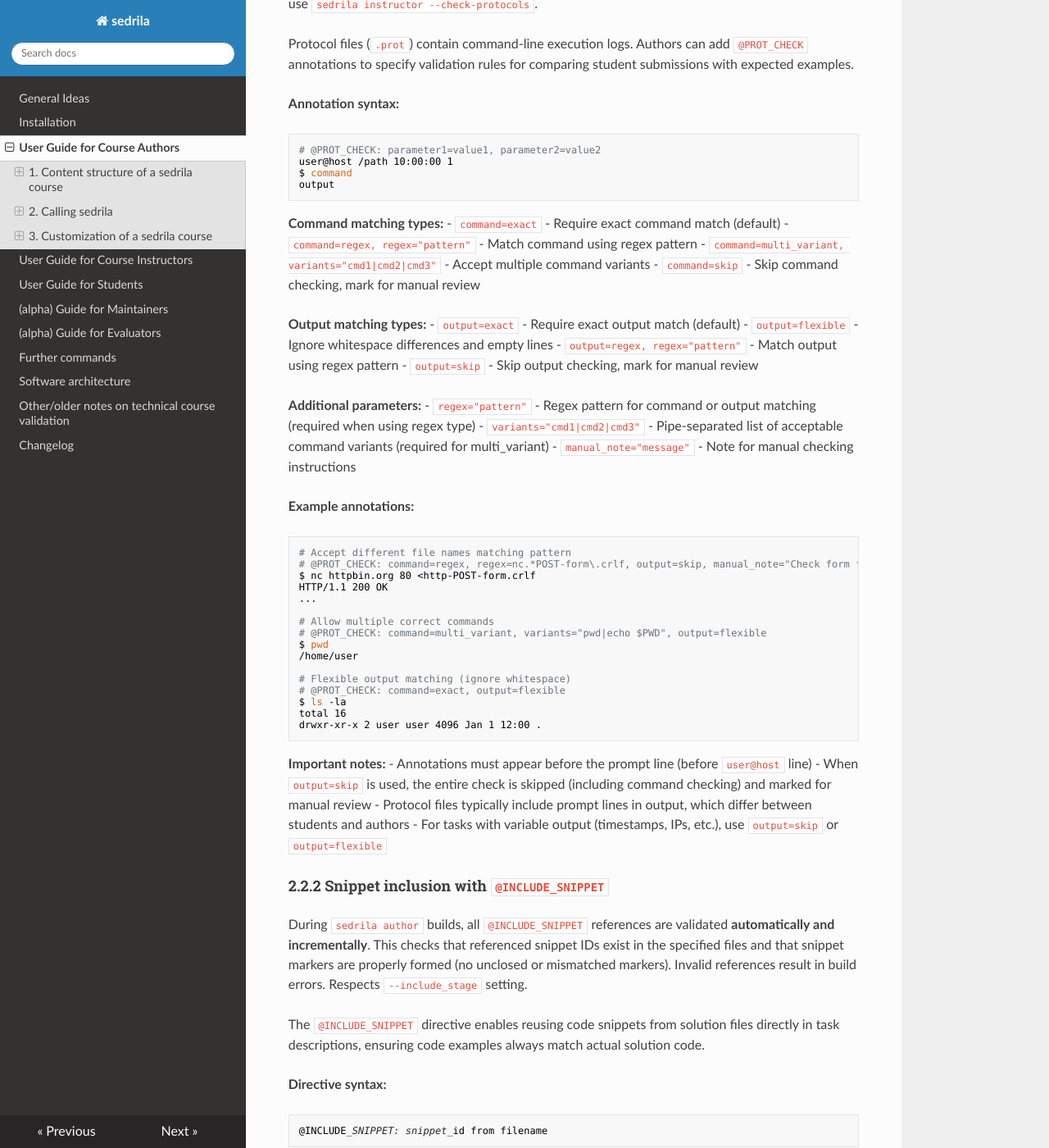
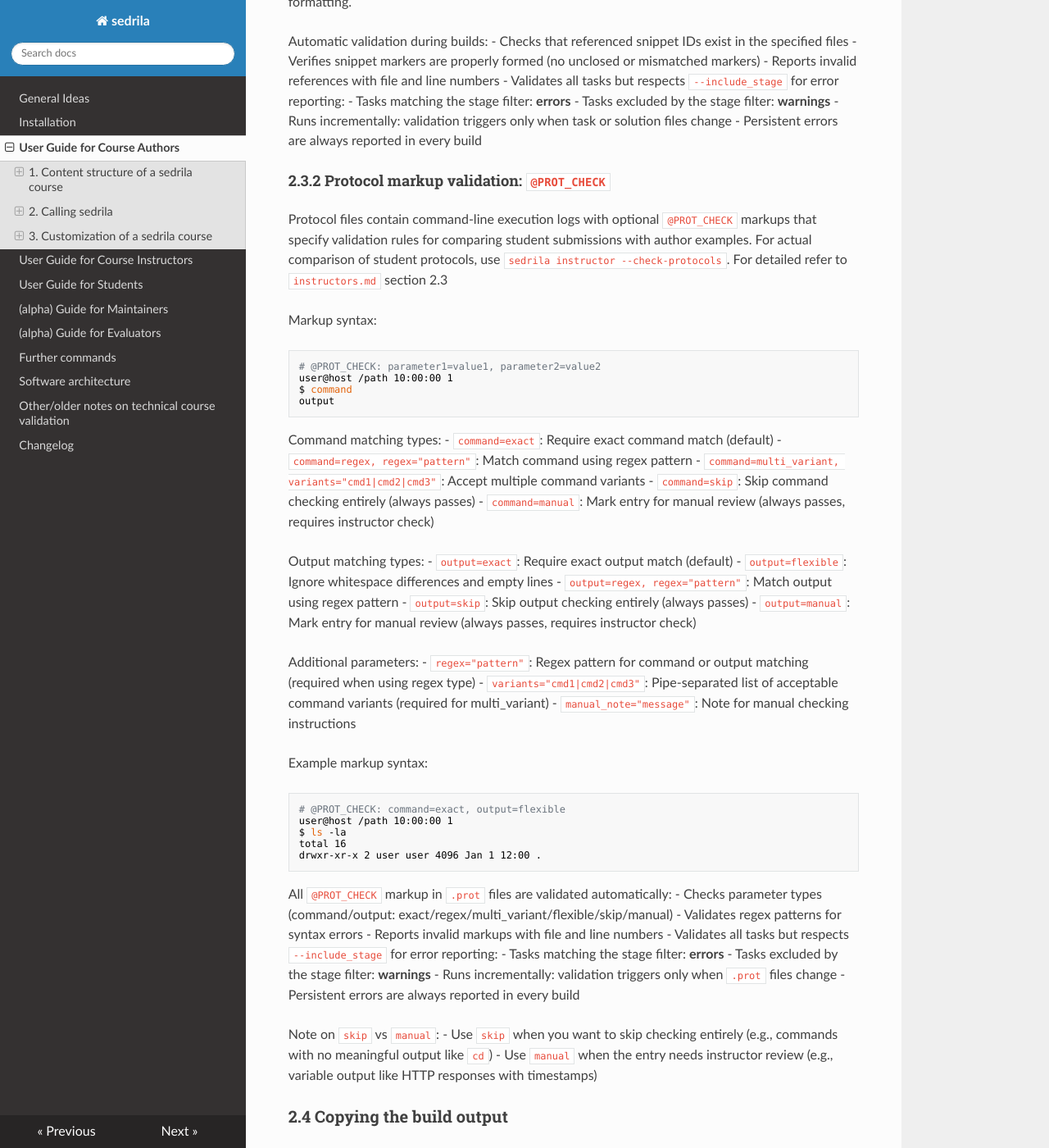
Before and after one commit to fubinf/sedrila, an MkDocs documentation site: the page built from docs/authors.md, in a window 1280 px wide and 1400 px high, scrolled down 19005 px. Shown: the whole window at 82% size. Built offline with MkDocs 1.6.1, drawn with Linux system fonts in a browser that asks for light colours; nearby versions of some CDN libraries; some of the changed text lies outside the part shown.

Commit message:
refactor: #27, #28, numerous changes and optimizations - Refactored `author --validate-snippets` and `author --validate-protocols` to support true incremental validation - Improved file validity checks by referencing `check_links()` to perform consistent validation across all existing files - Removed previously hardcoded paths in `markdown.py` and replaced them with dynamic path resolution via `course_builder` for task and solution retrieval - Simplified snippet path resolution in `validate-snippets` to two practical modes. - Updated `authors.md` and `instructors.md` to match the tone and style of `authors.md` section 2.3 - Added new pytest tests

````diff
--- a/docs/authors.md
+++ b/docs/authors.md
@@ -656,33 +656,7 @@
 base directories; see 1.14 "Confidential contents" for details.
 
 
-#### 1.9.4 `@INCLUDE_SNIPPET`
-
-`@INCLUDE_SNIPPET: snippet_id from filename`: inserts a specific marked code snippet from a file
-into the Markdown input stream at this point.
-
-- This is a preprocessor directive (not a macro in square brackets) that enables reusing code snippets
-  from solution files directly in task descriptions.
-- Snippets must be marked in the source file using HTML comment markers:
-  ```markdown
-  <!-- @SNIPPET_START: snippet_id -->
-  code content here
-  <!-- @SNIPPET_END: snippet_id -->
-  ```
-- Optional language specification: `<!-- @SNIPPET_START: snippet_id lang=python -->`
-- `filename` follows the same path resolution rules as `[INCLUDE]`:
-  - Relative paths are resolved from the directory containing the file with the reference
-  - Paths starting with `altdir/` are resolved from the project root
-  - Absolute paths starting with `/` are resolved from `chapterdir`
-- The snippet content (excluding the HTML comment markers) is inserted verbatim, preserving formatting
-- During `sedrila author` build, all `@INCLUDE_SNIPPET` directives are expanded automatically
-- Use `sedrila author --validate-snippets` to verify all snippet references are valid
-- This approach ensures code examples in task descriptions always match the actual solution code,
-  preventing inconsistencies when solution code is updated
-- Particularly useful for tutorial-style tasks where students need to see specific parts of example code
-
-
-#### 1.9.5 `[PROT]`
+#### 1.9.4 `[PROT]`
 
 Include a rendered command protocol.
 `[PROT::filename.prot]`: works much like `[INCLUDE]` and obeys the same rules for the filenames.
@@ -922,19 +896,59 @@
     - Make sure you adjust your config file if chapter/taskgroup directories were renamed.
     - After a rename, perform a build to check validity.
 
-#### 2.2.1 Protocol check annotations
+### 2.3 Automatic validation during builds
 
-During `sedrila author` builds, all `@PROT_CHECK` annotation syntax is validated **automatically and incrementally**.
-This checks parameter types (command/output: exact/regex/multi_variant/flexible/skip) and regex validity.
-Invalid annotations result in build errors.
+The `sedrila author` command validates course content incrementally during each build.
+Validation runs only when relevant files change and respects the `--include_stage` setting.
 
-**Note**: This validates annotation syntax only. For comparing student protocols with author protocols,
-use `sedrila instructor --check-protocols`.
+#### 2.3.1 Code snippet validation: `@INCLUDE_SNIPPET`
 
-Protocol files (`.prot`) contain command-line execution logs. Authors can add `@PROT_CHECK` annotations
-to specify validation rules for comparing student submissions with expected examples.
+`@INCLUDE_SNIPPET: snippet_id` inserts a snippet from the solution file in `altdir` to task file.(`{altdir}/.../Task.md` → `{chapterdir}/.../Task.md`).
+`@INCLUDE_SNIPPET: snippet_id from filename` keeps the explicit form and is useful when you need to point to a different `altdir/...` file.
 
-**Annotation syntax:**
+Mark snippets in solution files with HTML comments:
+
+```markdown
+<!-- @SNIPPET_START: snippet_id -->
+code content here
+<!-- @SNIPPET_END: snippet_id -->
+```
+
+Optional language specification:
+```markdown
+<!-- @SNIPPET_START: snippet_id lang=python -->
+```
+
+Use markup in task files, both methods can be used in the same task file:
+- `@INCLUDE_SNIPPET: snippet_id`
+- `@INCLUDE_SNIPPET: snippet_id from altdir/../task.md`
+
+Path resolution (Corresponding to the two forms above):
+1. No explicit path: the same relative location is assumed, but under `altdir` instead of `chapterdir`
+- example: `@INCLUDE_SNIPPET: snippet_id`
+2. Paths starting with `altdir/`: Resolved relative to the project root (directory containing `sedrila.yaml`)
+- example: `@INCLUDE_SNIPPET: snippet_id from altdir/../task.md`
+
+The snippet content (excluding the HTML comment markers) is inserted verbatim, preserving formatting.
+
+Automatic validation during builds:
+- Checks that referenced snippet IDs exist in the specified files
+- Verifies snippet markers are properly formed (no unclosed or mismatched markers)
+- Reports invalid references with file and line numbers
+- Validates all tasks but respects `--include_stage` for error reporting:
+  - Tasks matching the stage filter: **errors**
+  - Tasks excluded by the stage filter: **warnings**
+- Runs incrementally: validation triggers only when task or solution files change
+- Persistent errors are always reported in every build
+
+#### 2.3.2 Protocol markup validation: `@PROT_CHECK`
+
+Protocol files contain command-line execution logs with optional `@PROT_CHECK` markups
+that specify validation rules for comparing student submissions with author examples.
+For actual comparison of student protocols, use `sedrila instructor --check-protocols`.
+For detailed refer to `instructors.md` section 2.3
+
+Markup syntax:
 ```bash
 # @PROT_CHECK: parameter1=value1, parameter2=value2
 user@host /path 10:00:00 1
@@ -942,101 +956,49 @@
 output
 ```
 
-**Command matching types:**
-- `command=exact` - Require exact command match (default)
-- `command=regex, regex="pattern"` - Match command using regex pattern
-- `command=multi_variant, variants="cmd1|cmd2|cmd3"` - Accept multiple command variants
-- `command=skip` - Skip command checking, mark for manual review
+Command matching types:
+- `command=exact`: Require exact command match (default)
+- `command=regex, regex="pattern"`: Match command using regex pattern
+- `command=multi_variant, variants="cmd1|cmd2|cmd3"`: Accept multiple command variants
+- `command=skip`: Skip command checking entirely (always passes)
+- `command=manual`: Mark entry for manual review (always passes, requires instructor check)
 
-**Output matching types:**
-- `output=exact` - Require exact output match (default)
-- `output=flexible` - Ignore whitespace differences and empty lines
-- `output=regex, regex="pattern"` - Match output using regex pattern
-- `output=skip` - Skip output checking, mark for manual review
+Output matching types:
+- `output=exact`: Require exact output match (default)
+- `output=flexible`: Ignore whitespace differences and empty lines
+- `output=regex, regex="pattern"`: Match output using regex pattern
+- `output=skip`: Skip output checking entirely (always passes)
+- `output=manual`: Mark entry for manual review (always passes, requires instructor check)
 
-**Additional parameters:**
-- `regex="pattern"` - Regex pattern for command or output matching (required when using regex type)
-- `variants="cmd1|cmd2|cmd3"` - Pipe-separated list of acceptable command variants (required for multi_variant)
-- `manual_note="message"` - Note for manual checking instructions
+Additional parameters:
+- `regex="pattern"`: Regex pattern for command or output matching (required when using regex type)
+- `variants="cmd1|cmd2|cmd3"`: Pipe-separated list of acceptable command variants (required for multi_variant)
+- `manual_note="message"`: Note for manual checking instructions
 
-**Example annotations:**
+Example markup syntax:
 ```bash
-# Accept different file names matching pattern
-# @PROT_CHECK: command=regex, regex=nc.*POST-form\.crlf, output=skip, manual_note="Check form fields"
-$ nc httpbin.org 80 <http-POST-form.crlf
-HTTP/1.1 200 OK
-...
-
-# Allow multiple correct commands
-# @PROT_CHECK: command=multi_variant, variants="pwd|echo $PWD", output=flexible
-$ pwd
-/home/user
-
-# Flexible output matching (ignore whitespace)
 # @PROT_CHECK: command=exact, output=flexible
+user@host /path 10:00:00 1
 $ ls -la
 total 16
 drwxr-xr-x 2 user user 4096 Jan 1 12:00 .
 ```
 
-**Important notes:**
-- Annotations must appear before the prompt line (before `user@host` line)
-- When `output=skip` is used, the entire check is skipped (including command checking) and marked for manual review
-- Protocol files typically include prompt lines in output, which differ between students and authors
-- For tasks with variable output (timestamps, IPs, etc.), use `output=skip` or `output=flexible`
+All `@PROT_CHECK` markup in `.prot` files are validated automatically:
+- Checks parameter types (command/output: exact/regex/multi_variant/flexible/skip/manual)
+- Validates regex patterns for syntax errors
+- Reports invalid markups with file and line numbers
+- Validates all tasks but respects `--include_stage` for error reporting:
+  - Tasks matching the stage filter: **errors**
+  - Tasks excluded by the stage filter: **warnings**
+- Runs incrementally: validation triggers only when `.prot` files change
+- Persistent errors are always reported in every build
 
-#### 2.2.2 Snippet inclusion with `@INCLUDE_SNIPPET`
+Note on `skip` vs `manual`:
+- Use `skip` when you want to skip checking entirely (e.g., commands with no meaningful output like `cd`)
+- Use `manual` when the entry needs instructor review (e.g., variable output like HTTP responses with timestamps)
 
-During `sedrila author` builds, all `@INCLUDE_SNIPPET` references are validated **automatically and incrementally**.
-This checks that referenced snippet IDs exist in the specified files and that snippet markers are properly formed
-(no unclosed or mismatched markers). Invalid references result in build errors. Respects `--include_stage` setting.
-
-The `@INCLUDE_SNIPPET` directive enables reusing code snippets from solution files directly in task descriptions,
-ensuring code examples always match actual solution code.
-
-**Directive syntax:**
-```markdown
-@INCLUDE_SNIPPET: snippet_id from filename
-```
-
-**Marking snippets in source files:**
-```markdown
-<!-- @SNIPPET_START: snippet_id -->
-code content here
-<!-- @SNIPPET_END: snippet_id -->
-```
-
-**Optional language specification:**
-```markdown
-<!-- @SNIPPET_START: snippet_id lang=python -->
-```
-
-**Path resolution** (same as `[INCLUDE]` macro):
-- Relative paths are resolved from the directory containing the file with the reference
-- Paths starting with `altdir/` are resolved from the project root
-- Absolute paths starting with `/` are resolved from `chapterdir`
-
-**Example usage:**
-
-In a solution file `altdir/ch/Python/hello-solution.py`:
-```python
-<!-- @SNIPPET_START: greeting lang=python -->
-def say_hello(name):
-    return f"Hello, {name}!"
-<!-- @SNIPPET_END: greeting -->
-```
-
-In a task file `ch/Python/hello-task.md`:
-```markdown
-Here's the function you should implement:
-
-@INCLUDE_SNIPPET: greeting from altdir/ch/Python/hello-solution.py
-```
-
-The snippet content (excluding the HTML comment markers) is inserted verbatim during build, preserving formatting.
-See section 1.9.4 for more details.
-
-### 2.3 Copying the build output
+### 2.4 Copying the build output
 
 If you are using an Apache webserver and have provided a suitable `htaccess_template`
 in your config, you could copy the entire output directory as-is to a place where the
````
Also changed, not shown: other parts of docs/authors.md (+2 -3 lines), docs/instructors.md (+28 -20 lines), docs/internal_notes.md (+5 -0 lines), 8 other files.
